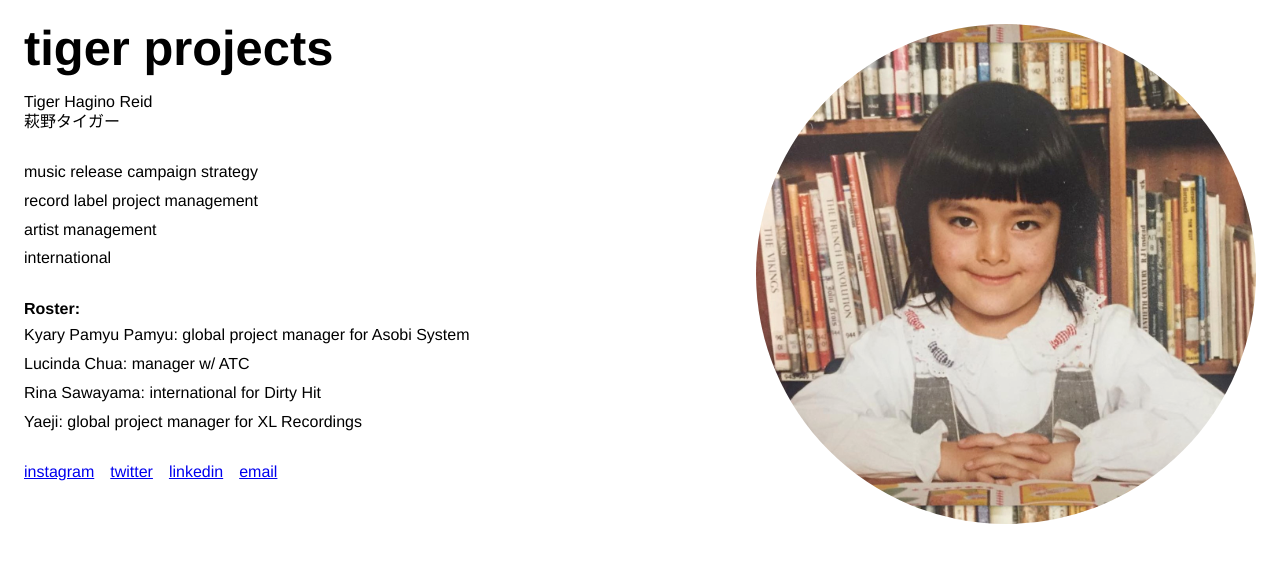
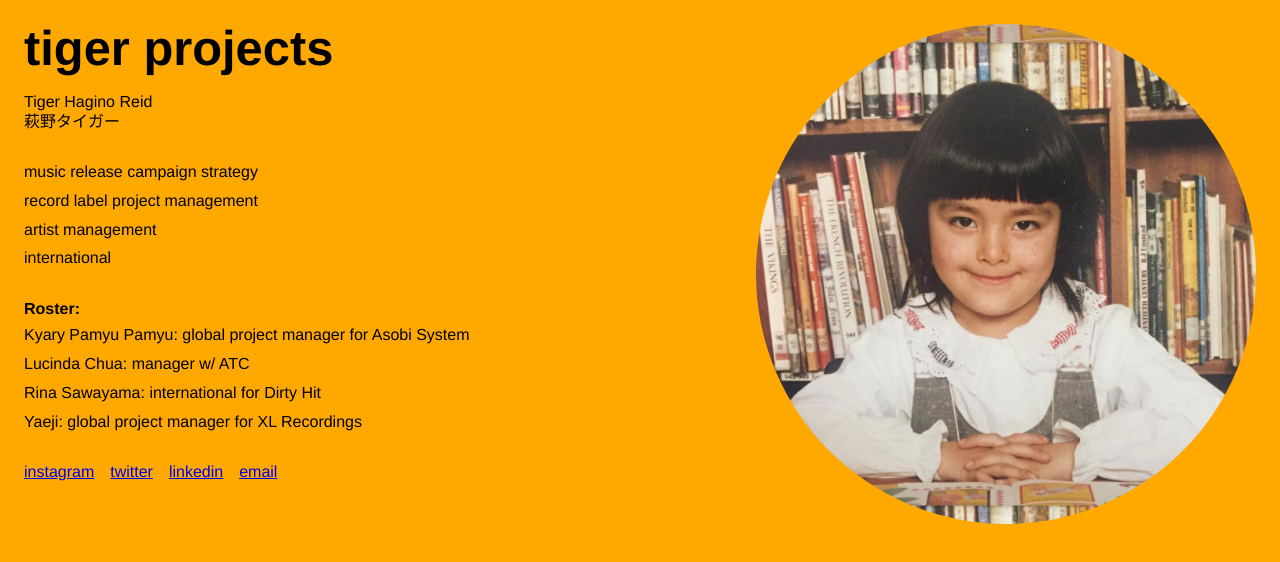
Before and after one commit to arrested-developer/tigerprojects, a React app: page / in a window 1280 px wide. Shown: the top 562 px of the page. Built offline with nearby package versions, Linux system fonts and the light colour scheme; a web font is replaced by a local one.

Commit message:
add bg colour

```diff
--- a/src/pages/home.module.scss
+++ b/src/pages/home.module.scss
@@ -6,7 +6,7 @@
   width: 100vw;
   height: 100vh;
   z-index: -10000;
-  background-color: white;
+  background-color: #ffa800;
 }
 
 .tigerPhoto {
```
